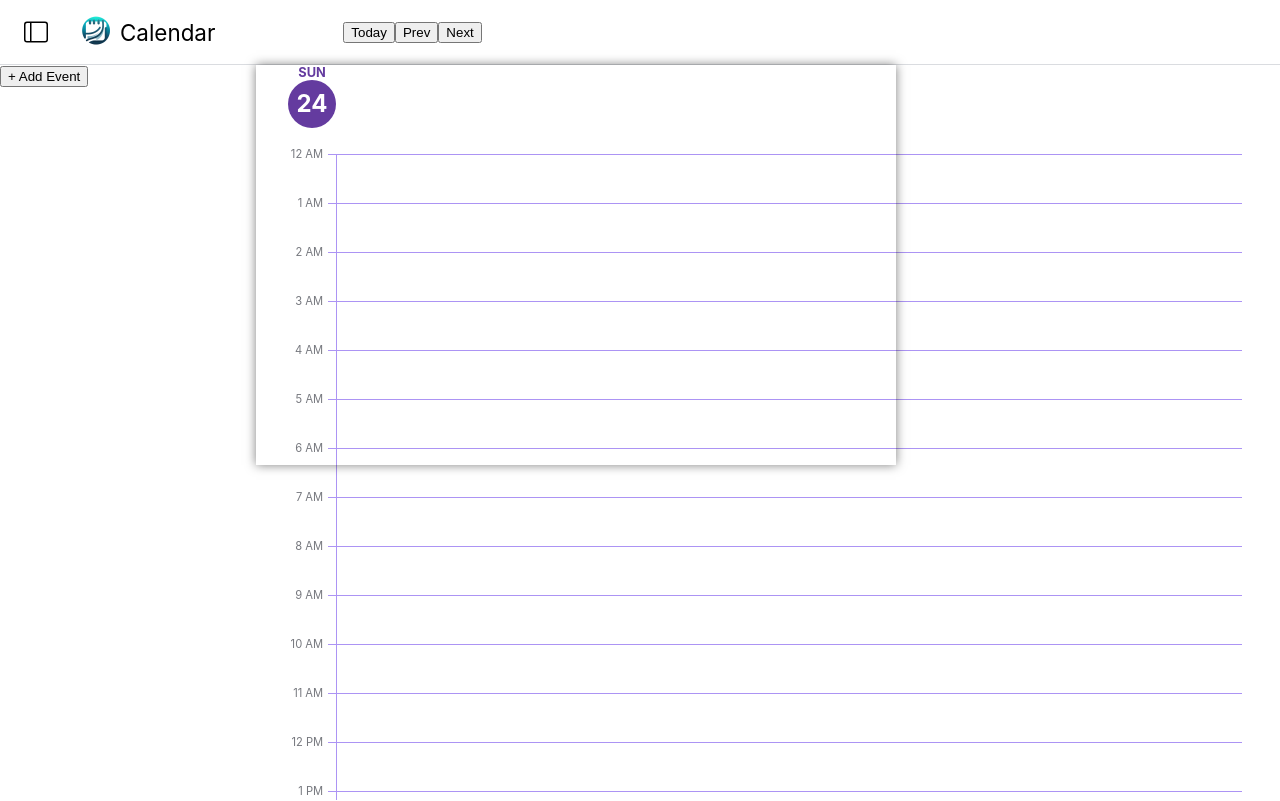
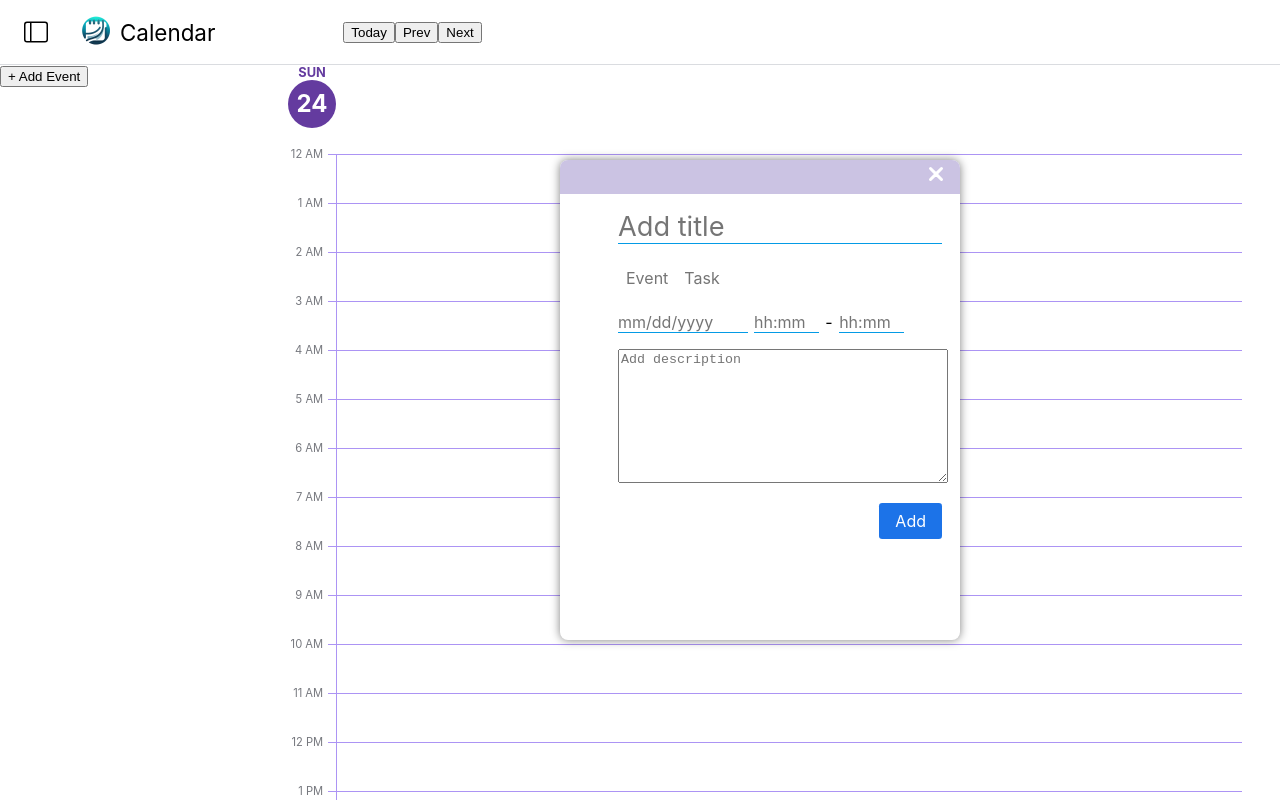
Before and after one commit to coloshword/calendar, a React (Create React App) app in the folder client/: page /calendar in a window 1280 px wide. Both pictures are taken after a click on the button "+ Add Event". Built offline with nearby package versions, Linux system fonts and the light colour scheme.

Commit message:
add-event modal

```diff
--- a/client/src/components/calendarCSS/AddEvent.css
+++ b/client/src/components/calendarCSS/AddEvent.css
@@ -1,8 +1,134 @@
+/*styling for add-event-modal*/
 .add-event-modal {
-    width: 50%;
-    height: 50%;
-    color: pink;
-    z-index: 4;
     position: absolute;
+    right: 0;
+    left: 15rem;
+    top: 0;
+    bottom: 0;
+    margin: auto;
+    z-index: 1;
     box-shadow: 0 0 10px 0 rgba(0, 0, 0, 0.5);
+    display: flex;
+    flex-direction: column;
+    border-radius: 0.5rem;
+    background-color: white;
+    height: 30rem;
+    width: 25rem;
 }
+
+.add-event-header {
+    width: 100%;
+    height: 7%;
+    border-radius: 0.5rem 0.5rem 0 0;
+    background-color: #CBC3E3;
+}
+
+.add-title-input {
+    all: unset;
+    margin-top: 1rem;
+    font-size: 1.7rem;
+    border-bottom: solid 1px #049be5;
+    width: 90%;
+    margin-left: auto;
+    margin-right: auto;
+}
+
+.add-event-close-btn {
+    all: unset;
+    cursor: pointer;
+    background-size: cover;
+    height: 2rem;
+    width: 2rem;
+    margin-top: auto;
+    margin-bottom: auto;
+    margin-left: 92%;
+}
+
+.add-event-body{
+    display: flex;
+    flex-direction: row;
+    width: 100%;
+}
+
+.add-event-left {
+    display: flex;
+    flex-direction: column;
+    width: 10%;
+}
+
+.add-event-right {
+    display: flex;
+    flex-direction: column;
+    width: 90%;
+    gap: 1rem;
+}
+
+.event-type-container {
+    display: flex;
+    flex-direction: row;
+    width: 90%;
+    margin-left: auto;
+    margin-right: auto;
+}
+
+.event-type-btn {
+    all: unset;
+    cursor: pointer;
+    color: #757575;
+    padding: 0.5rem;
+}
+
+.add-event-time-container {
+    display: flex;
+    flex-direction: row;
+    gap: 2%;
+    width: 90%;
+    margin-left: auto;
+    margin-right: auto;
+}
+
+.event-time-input {
+    all: unset;
+    border-bottom: solid 1px #049be5;
+}
+
+.date-input {
+    width: 40%;
+}
+
+.start-input {
+    width: 20%;
+}
+
+.end-input {
+    width: 20%;
+}
+
+.add-event-description-container {
+    width: 90%;
+    margin-left: auto;
+    margin-right: auto;
+}
+
+.add-event-description {
+    width: 100%;
+    height: 8rem;
+}
+
+.submit-event-container {
+    width: 90%;
+    margin-left: auto;
+    margin-right: auto;
+    display: flex;
+    flex-direction: row;
+    justify-content: flex-end;
+}
+
+.submit-event-btn {
+    all: unset;
+    cursor: pointer;
+    background-color: #1c73e8;
+    padding: 0.5rem 1rem 0.5rem 1rem;
+    color: white;
+    border-radius: 0.2rem;
+}
--- a/client/src/components/calendarComponents/AddEvent.tsx
+++ b/client/src/components/calendarComponents/AddEvent.tsx
@@ -1,10 +1,42 @@
 /* add event modal */
 import React, {FC} from 'react';
 import '../calendarCSS/AddEvent.css';
+import closeIcon from '../../assets/x.svg';
 
-const AddEvent: FC = ({}) => {
+interface AddEventProps {
+    setShowModal: Function;
+}
+const AddEvent: FC<AddEventProps> = ({setShowModal}) => {
     return(
-        <div className="add-event-modal"></div>
+        <div className="add-event-modal">
+            <div className="add-event-header">
+                <button className="add-event-close-btn" onClick={() => setShowModal(false)}>
+                    <img className="modal-close-img" src={closeIcon}></img>
+                </button>
+            </div>
+            <div className="add-event-body">
+                <div className="add-event-left"></div>
+                <div className="add-event-right">
+                    <input type="text" placeholder='Add title' className="add-title-input"></input>
+                    <div className="event-type-container">
+                        <button className="event-type-btn">Event</button>
+                        <button className="event-type-btn">Task</button>
+                    </div>
+                    <div className="add-event-time-container">
+                        <input type="text" placeholder="mm/dd/yyyy" className="event-time-input date-input"></input>
+                        <input type="text" placeholder="hh:mm" className="event-time-input start-input"></input>
+                        <span>-</span>
+                        <input type="text" placeholder="hh:mm" className="event-time-input end-input"></input>
+                    </div>
+                    <div className="add-event-description-container">
+                        <textarea placeholder="Add description" className="add-event-description"></textarea>
+                    </div>
+                    <div className="submit-event-container">
+                        <button className="submit-event-btn">Add</button>
+                    </div>
+                </div>
+            </div>
+        </div>
     )
 }
 
--- a/client/src/components/calendarComponents/Day.tsx
+++ b/client/src/components/calendarComponents/Day.tsx
@@ -126,7 +126,7 @@ const Day: FC<DayProps> = ({ day, today, showModal, setShowModal}) => {
     return (
         <div className="day-container unselectable">
             {showModal && (
-                <AddEvent/>
+                <AddEvent setShowModal={setShowModal}/>
             )}
             {renderDate()}
             {renderDayGrid()}
```
Also changed, not shown: client/src/assets/x.svg (added).
